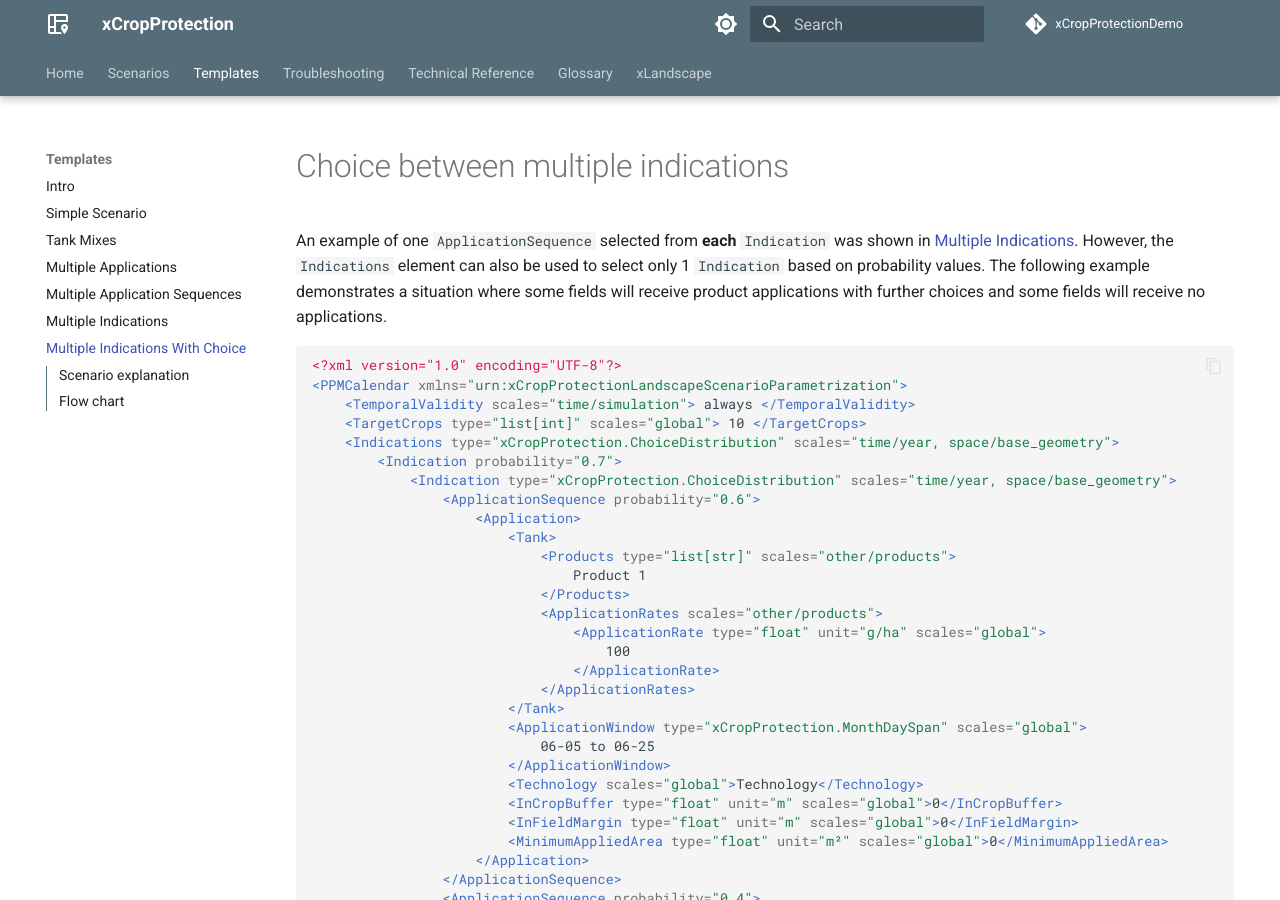
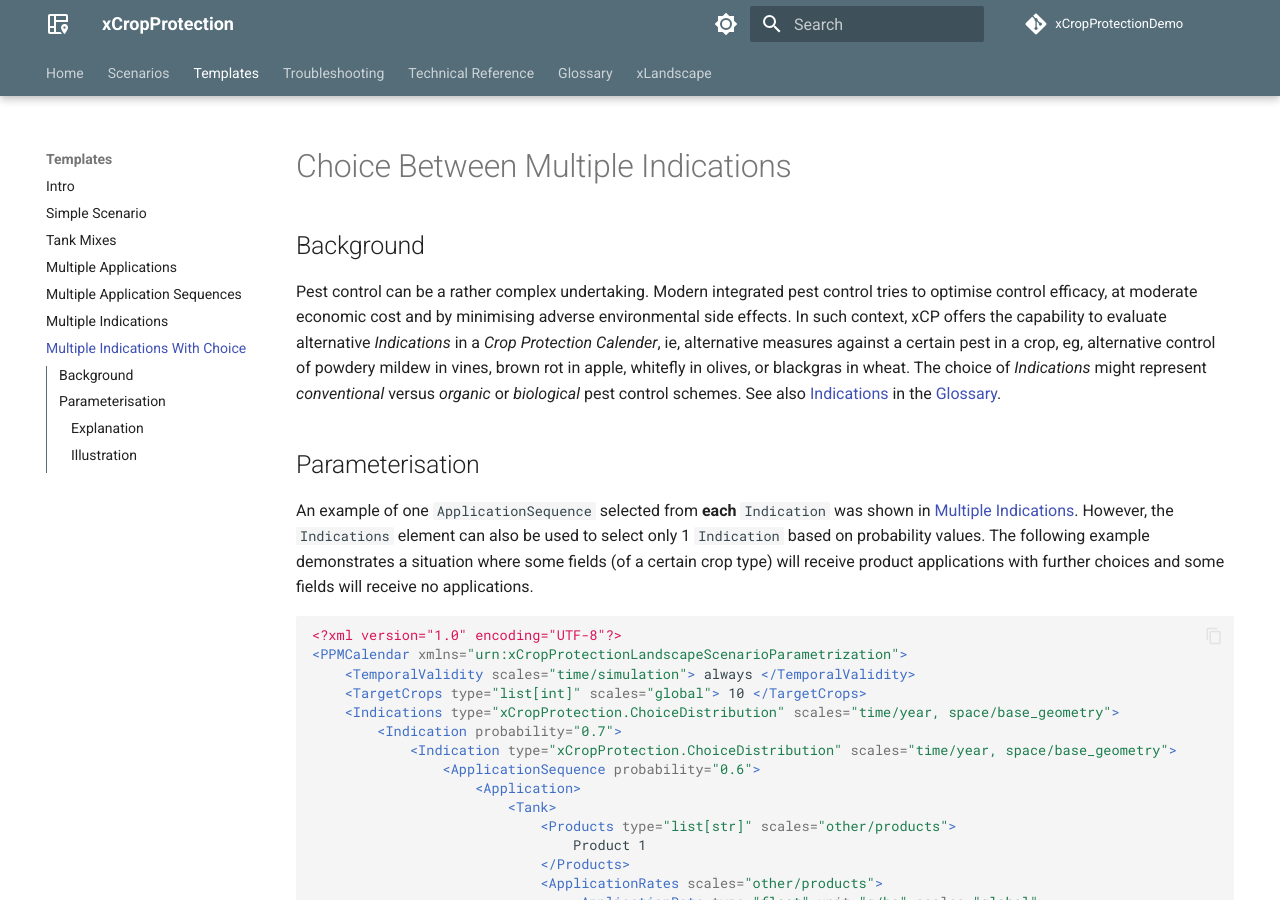
Before and after one commit to xlandscape/xCropProtectionDemoDoc, an MkDocs documentation site: the page built from docs/scenarios/multiple-indications-with-choice.md, in a window 1280 px wide and 900 px high. Built offline with MkDocs 1.6.1 and Material for MkDocs 9.7.7, drawn with Linux system fonts in a browser that asks for light colours; comment, search, counter and statistics services are not loaded; some of the changed text lies outside the part shown.

Commit message:
draft 'Temples' section finalised

````diff
--- a/docs/scenarios/multiple-indications-with-choice.md
+++ b/docs/scenarios/multiple-indications-with-choice.md
@@ -1,6 +1,10 @@
-# Choice between multiple indications
+# Choice Between Multiple Indications
 
-An example of one `ApplicationSequence` selected from **each** `Indication` was shown in [Multiple Indications](multiple-indications.md). However, the `Indications` element can also be used to select only 1 `Indication` based on probability values. The following example demonstrates a situation where some fields will receive product applications with further choices and some fields will receive no applications.
+## Background
+Pest control can be a rather complex undertaking. Modern integrated pest control tries to optimise control efficacy, at moderate economic cost and by minimising adverse environmental side effects. In such context, xCP offers the capability to evaluate alternative *Indications* in a *Crop Protection Calender*, ie, alternative measures against a certain pest in a crop, eg, alternative control of powdery mildew in vines, brown rot in apple, whitefly in olives, or blackgras in wheat. The choice of *Indications* might  represent *conventional* versus *organic* or *biological* pest control schemes. See also [Indications](../reference/glossary.md#indication) in the [Glossary](../reference/glossary.md).
+
+## Parameterisation
+An example of one `ApplicationSequence` selected from **each** `Indication` was shown in [Multiple Indications](multiple-indications.md). However, the `Indications` element can also be used to select only 1 `Indication` based on probability values. The following example demonstrates a situation where some fields (of a certain crop type) will receive product applications with further choices and some fields will receive no applications.
 
 ``` xml
 <?xml version="1.0" encoding="UTF-8"?>
@@ -106,7 +110,7 @@ An example of one `ApplicationSequence` selected from **each** `Indication` was
 </PPMCalendar>
 ```
 
-## Scenario explanation
+### Explanation
 
 In this example, all fields have a 30% chance of receiving "no treatment" and a 70% chance of receiving a series of applications sampled from the first `Indication`. If a field does receive an application, it will receive an application of either Product 1 **OR** Product 2, followed by an application of Product 3.
 
@@ -156,8 +160,11 @@ In this example, all fields have a 30% chance of receiving "no treatment" and a
 </Indications>
 ```
 
-In this situation, an `ApplicationSequence` may still contain more than one `Application`. If that `ApplicationSequence` is selected, all `Application` elements contained in the selected `ApplicationSequence` will still be applied to the field. For explanations of each element, see [simple scenario](simple-scenario.md).
+In this situation, an `ApplicationSequence` may still contain more than one `Application`. If that `ApplicationSequence` is selected, all `Application` elements contained in the selected `ApplicationSequence` will still be applied to the field. For explanations of each element, see [Simple Scenario](simple-scenario.md).
 
-## Flow chart
 
-![flow chart](../img/Multiple-indications-with-choice.PNG)
+### Illustration
+
+<img src="../img/Multiple-indications-with-choice.PNG" alt="xCP parameterisation entities and their relationship" width="600"/>
+
+See also ['Indications'](../reference/glossary.md#indication) for the full picture of xCP entities and their relationship.
````
Also changed, not shown: docs/scenarios/multiple-indications.md (+4 -7 lines).
